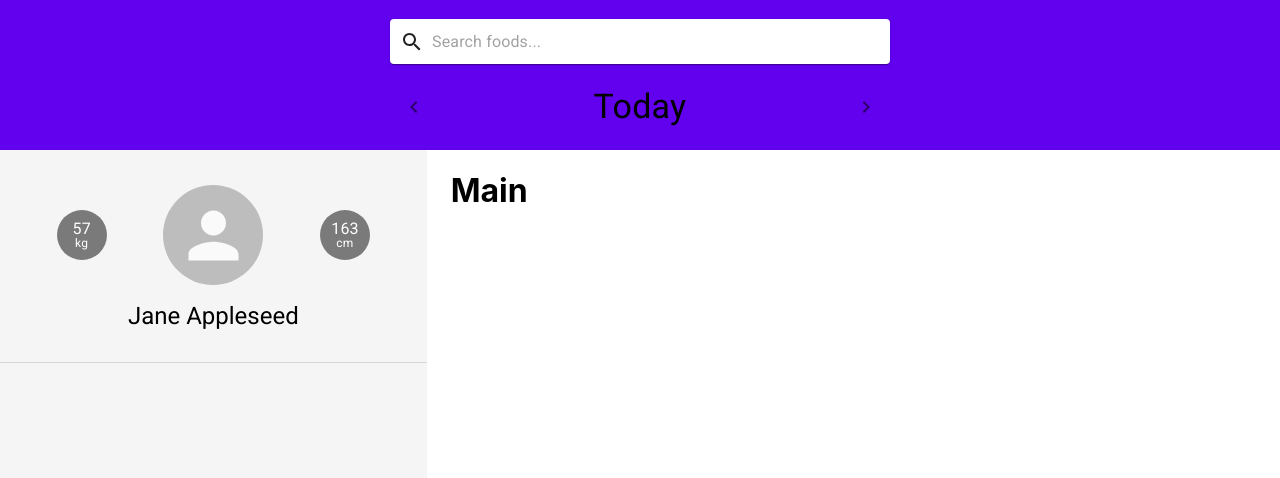
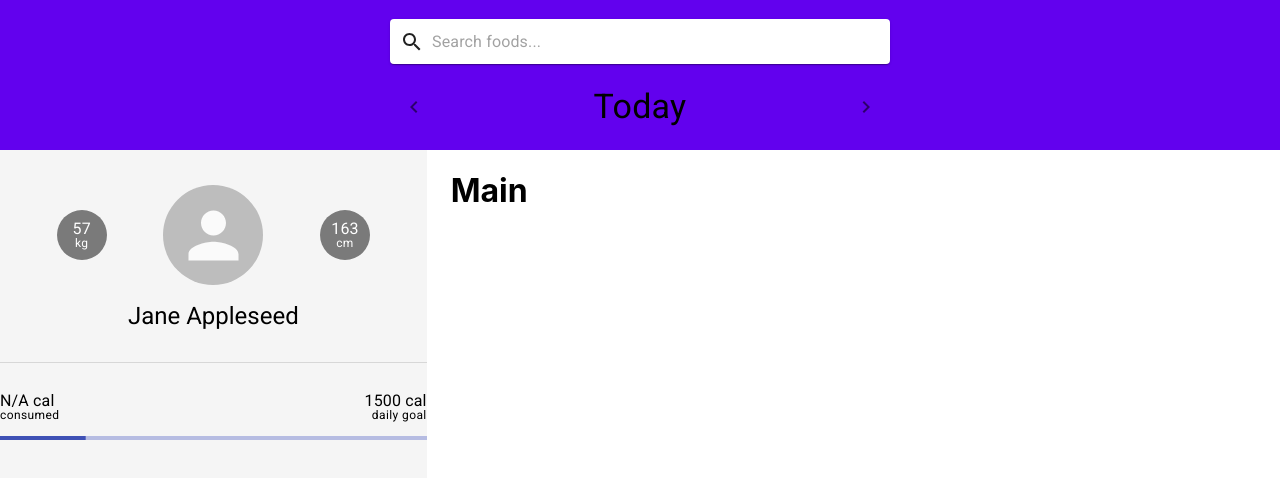
Before and after one commit to livelifedev/food-nutri-v2, a React (Create React App) app: page / in a window 1280 px wide. Shown: the top 478 px of the page. Built offline with nearby package versions, Linux system fonts and the light colour scheme.

Commit message:
progress bar

```diff
--- a/src/components/Sidebar.jsx
+++ b/src/components/Sidebar.jsx
@@ -1,6 +1,8 @@
 import React from 'react';
 import { makeStyles } from '@material-ui/core/styles';
-import { Avatar, Typography, Divider } from '@material-ui/core';
+import {
+  Avatar, Typography, Divider, LinearProgress,
+} from '@material-ui/core';
 import Box from '@material-ui/core/Box';
 import mock from '../mock';
 
@@ -30,15 +32,32 @@ const useStyles = makeStyles({
     lineHeight: '1',
     color: '#FFFFFF',
   },
+  dataText2: {
+    lineHeight: '1',
+  },
   divider: {
     margin: '30px 0',
+  },
+  calInfoWrapper: {
+    display: 'flex',
+    justifyContent: 'space-between',
+    marginBottom: '15px',
+  },
+  calInfo: {
+    display: 'flex',
+    flexDirection: 'column',
+    justifyContent: 'center',
   },
 });
 
 const Sidebar = () => {
   const classes = useStyles();
   const {
-    first_name: firstName, last_name: lastName, height_cm: heightCm, weight_kg: weightKg, daily_goal: dailyGoal,
+    first_name: firstName,
+    last_name: lastName,
+    height_cm: heightCm,
+    weight_kg: weightKg,
+    daily_goal: dailyGoal,
   } = mock;
   console.log(mock);
 
@@ -56,7 +75,21 @@ const Sidebar = () => {
         </Box>
       </Box>
       <Typography component="h2" variant="h5" align="center">{`${firstName} ${lastName}`}</Typography>
+
       <Divider className={classes.divider} />
+
+      <Box className={classes.calInfoWrapper}>
+        <Box className={classes.calInfo}>
+          <Typography className={classes.dataText2} variant="body1" align="left">{`${'N/A'} cal`}</Typography>
+          <Typography className={classes.dataText2} variant="caption" align="left">consumed</Typography>
+        </Box>
+        <Box className={classes.calInfo}>
+          <Typography className={classes.dataText2} variant="body1" align="right">{`${dailyGoal} cal`}</Typography>
+          <Typography className={classes.dataText2} variant="caption" align="right">daily goal</Typography>
+        </Box>
+      </Box>
+
+      <LinearProgress variant="determinate" value={20} />
     </>
   );
 };
```
